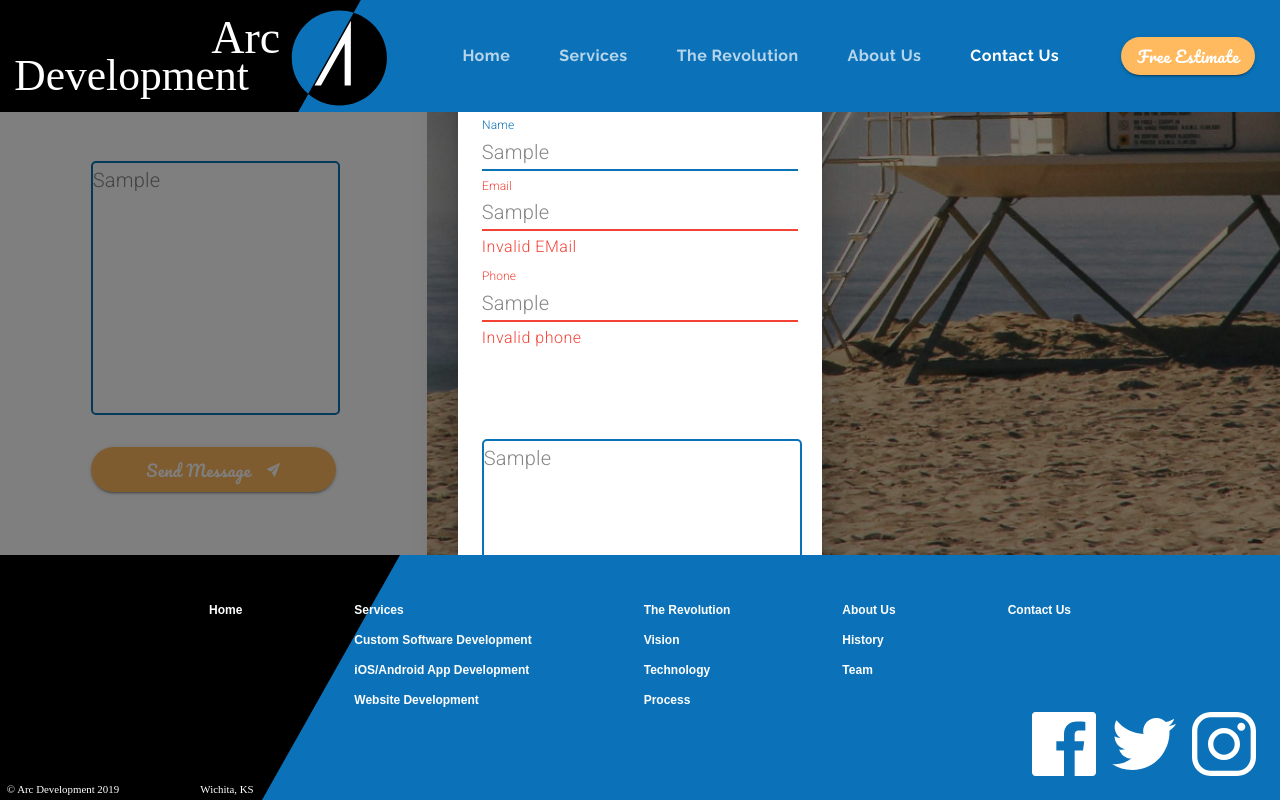
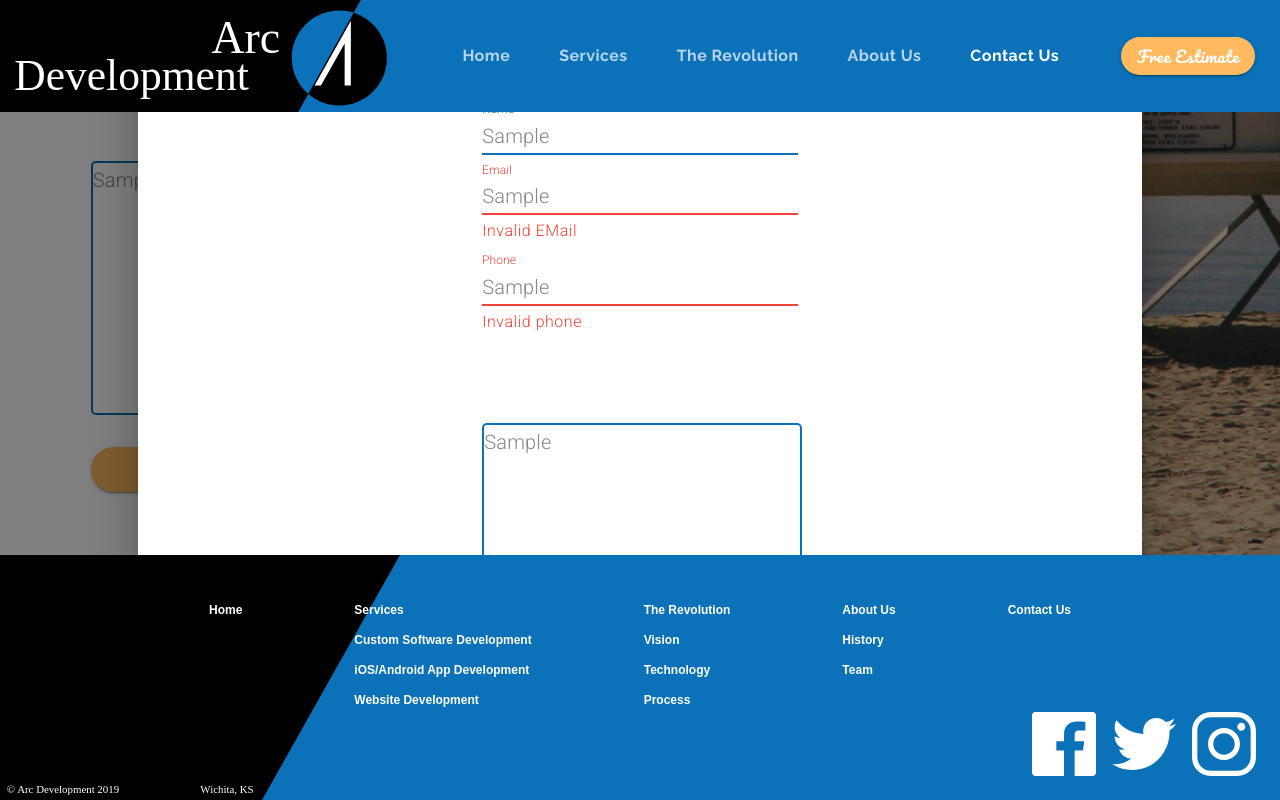
Before and after one commit to nikhil-shrestha/material-ui-reactjs, a React (Create React App) app: page /contact in a window 1280 px wide. Both pictures are taken after typing "Sample", "Sample", "Sample", "Sample" into the empty fields and a click on the button "Send Message". Shown: the part 517-1317 px from the top of the page. Built offline with nearby package versions, Linux system fonts and the light colour scheme.

Commit message:
dialog component - styling complete

```diff
--- a/src/components/Contact.js
+++ b/src/components/Contact.js
@@ -79,6 +79,7 @@ const Contact = props => {
   const theme = useTheme();
   const matchesMD = useMediaQuery(theme.breakpoints.down('md'));
   const matchesSM = useMediaQuery(theme.breakpoints.down('sm'));
+  const matchesXS = useMediaQuery(theme.breakpoints.down('xs'));
 
   const [name, setName] = useState('');
 
@@ -281,11 +282,28 @@ const Contact = props => {
         </Grid>
       </Grid>
 
-      <Dialog open={open} onClose={() => setOpen(false)}>
+      <Dialog
+        open={open}
+        onClose={() => setOpen(false)}
+        PaperProps={{
+          style: {
+            paddingTop: matchesXS ? '1em' : '5em',
+            paddingBottom: matchesXS ? '1em' : '5em',
+            paddingLeft: matchesXS ? 0 : '20em',
+            paddingRight: matchesXS
+              ? 0
+              : matchesSM
+              ? '5em'
+              : matchesMD
+              ? '10em'
+              : '20em'
+          }
+        }}
+      >
         <DialogContent>
           <Grid container direction="column">
             <Grid item>
-              <Typography variant="h4" gutterBottom>
+              <Typography align="center" variant="h4" gutterBottom>
                 Confirm Message
               </Typography>
             </Grid>
@@ -338,9 +356,13 @@ const Contact = props => {
             />
           </Grid>
 
-          <Grid item container>
+          <Grid item container style={{ marginTop: '2em' }} alignItems="center">
             <Grid item>
-              <Button color="primary" onClick={() => setOpen(false)}>
+              <Button
+                style={{ fontWeight: 300 }}
+                color="primary"
+                onClick={() => setOpen(false)}
+              >
                 Cancel
               </Button>
             </Grid>
```
